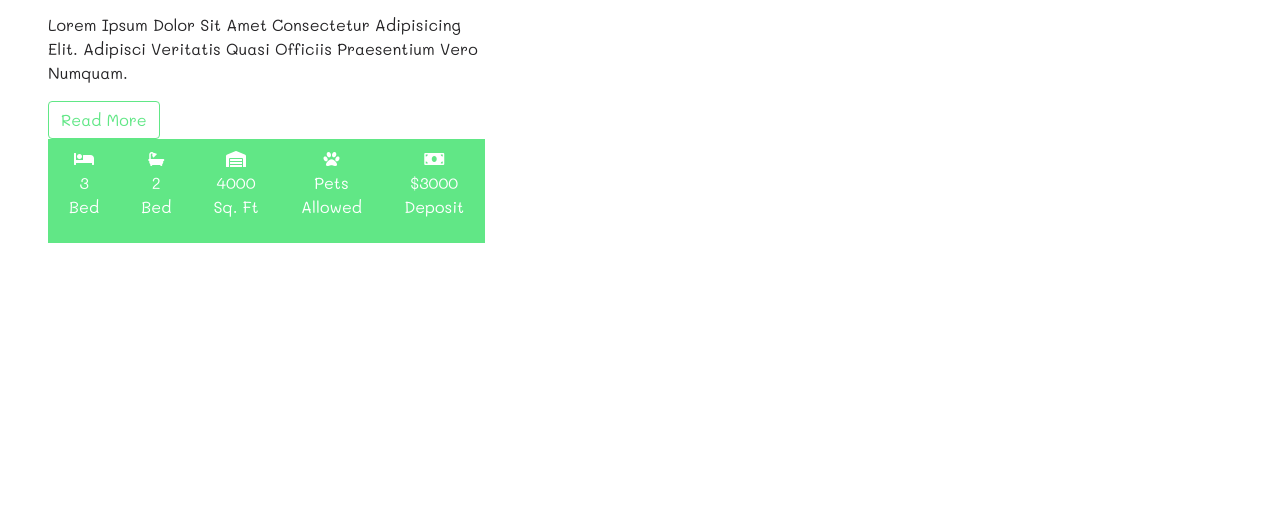
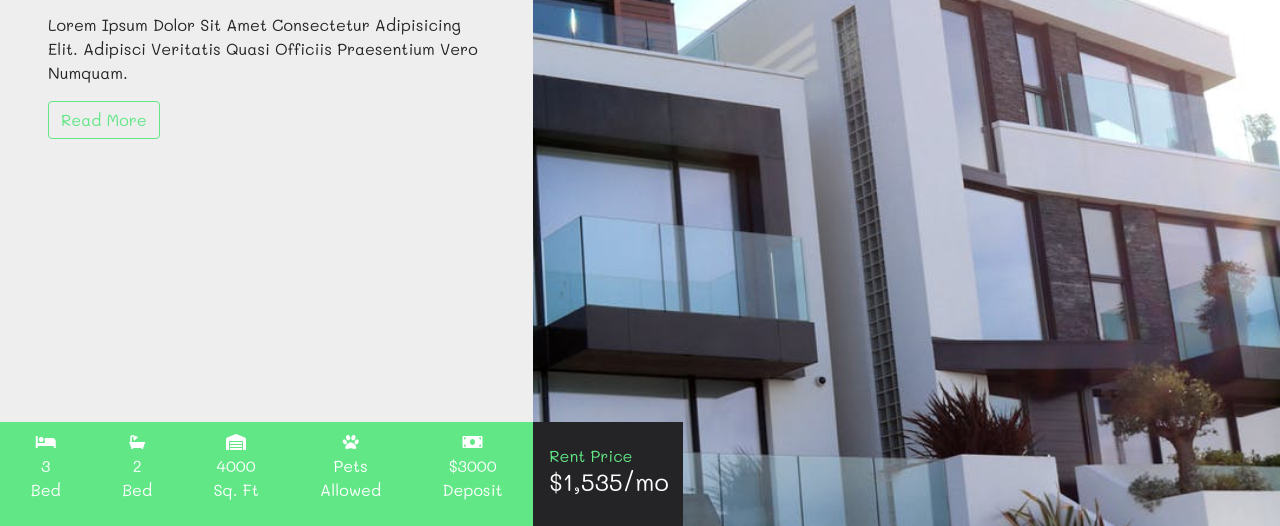
Before and after one commit to mdrifatsarker/renters, a plain HTML site: page index.html in a window 1280 px wide. Shown: the part 274-800 px from the top of the page. Drawn offline with Linux system fonts and the light colour scheme.

Commit message:
header html css is done

```diff
--- a/css/main.css
+++ b/css/main.css
@@ -40,11 +40,31 @@ body {
 }
 /* end of navbar */
 /* banner*/
+.banner-info{
+  min-height: calc(100vh - 101px);
+  background-color: var(--mainGrey);
+  position: relative;
+}
 .banner-info__footer{
   background-color: var(--mainGreen);
+  position: absolute;
+  bottom: 0;
+  left: 0;
+  width: 100%;
 }
-.banner-img__footer{
+.banner-img{
+  min-height: clac(100vh - 101px);
+  background: url(../img/bannerBcg.jpeg) center/cover fixed no-repeat;
+  position: relative;
+}
+.banner-img__footer {
   background-color: var(--mainDark);
-  color: var(--mainGreen);
+  position: absolute;
+  bottom: 0;
+  left: 0;
+  width: 20%;
+  height: 104px;
+  display: flex;
+  align-items: center;
 }
 /* end of banner */
--- a/index.html
+++ b/index.html
@@ -116,10 +116,12 @@
           </div>
           <!-- End of info section -->
           <!-- banner img -->
-          <div class="col-lg-7 banner-img___footer px-3">
-            <div class="center-div">
-              <p class="text-capitalize text-green mb-0">rent price</p>
-              <h4 class="text-white">$1,535/mo</h4>
+          <div class="col-lg-7 banner-img">
+            <div class="banner-img__footer px-3">
+              <div class="center-div">
+                <p class="text-capitalize text-green mb-0">rent price</p>
+                <h4 class="text-white">$1,535/mo</h4>
+              </div>
             </div>
           </div>
           <!-- end of banner img -->
```
